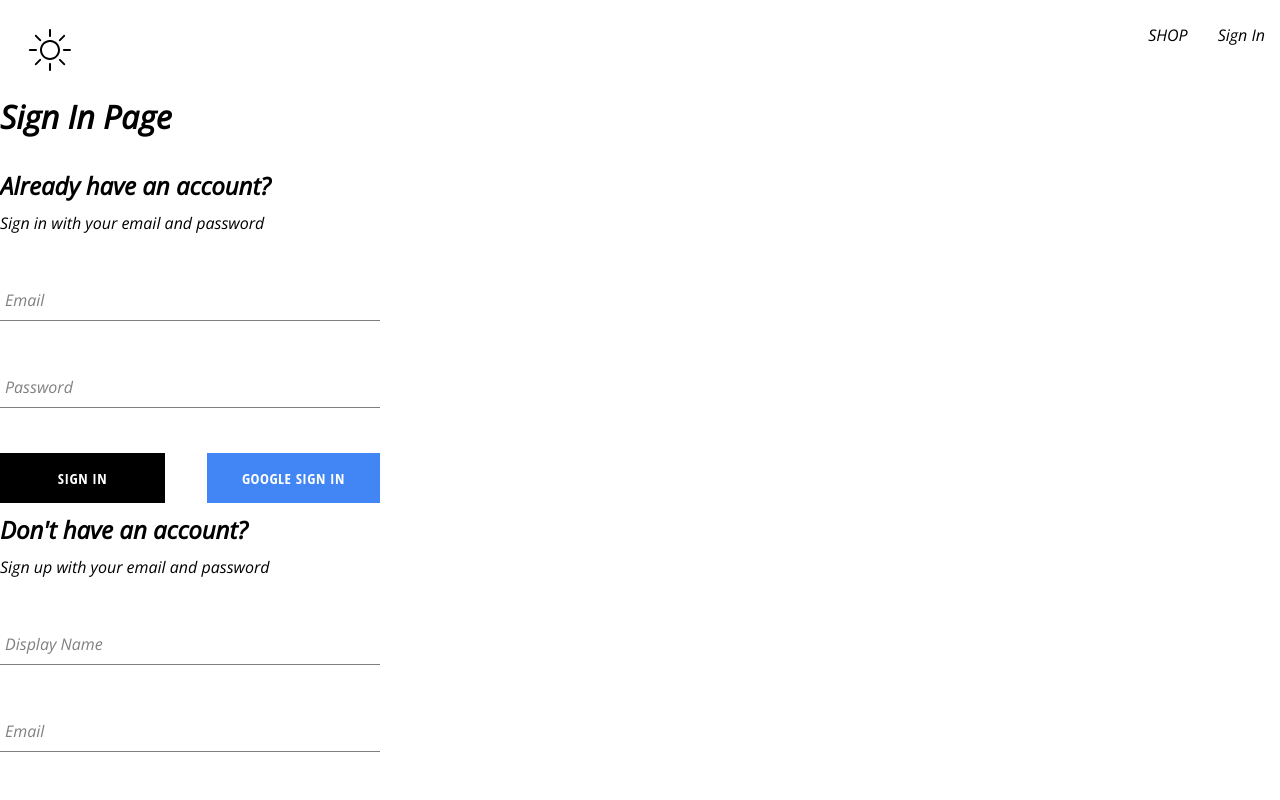
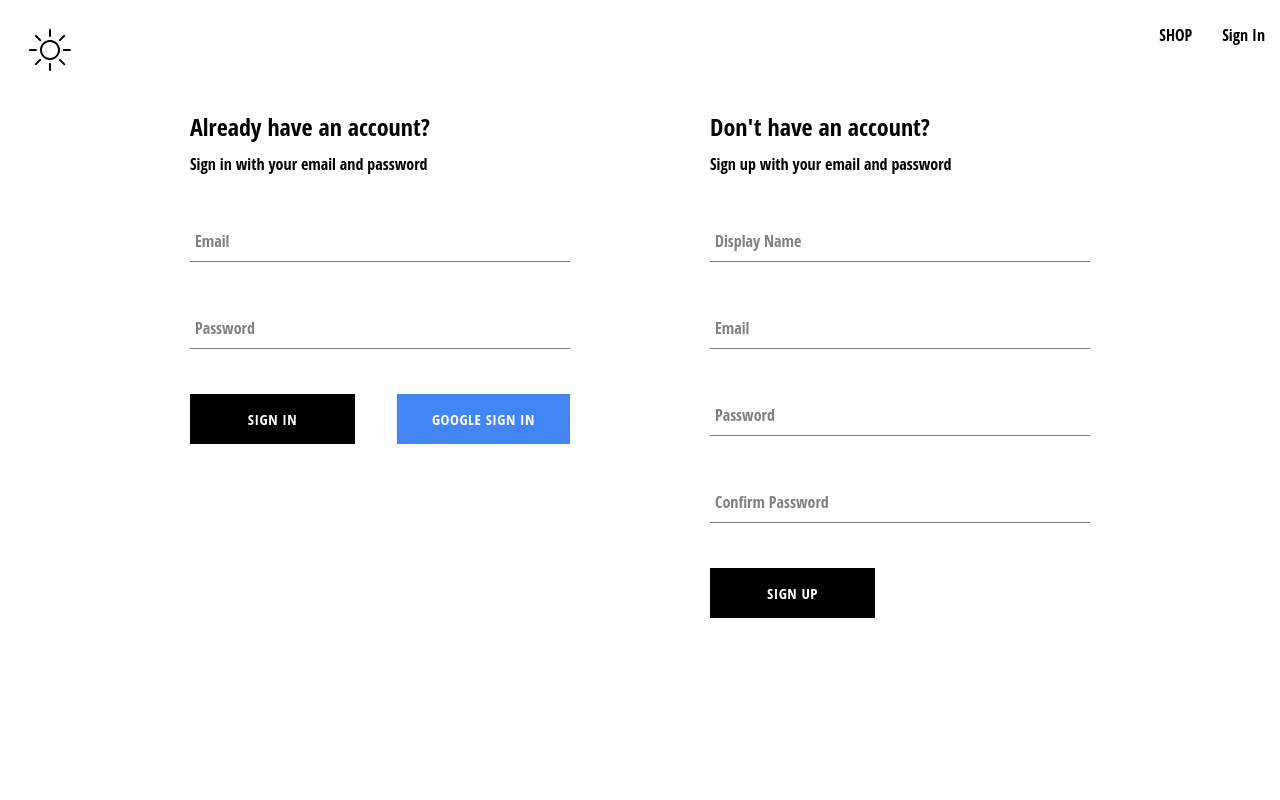
Before and after one commit to lss555/e-com-clothing, a React (Create React App) app: page /auth in a window 1280 px wide. Shown: the top 800 px of the page. Built offline with nearby package versions, Linux system fonts and the light colour scheme.

Commit message:
Styling, completed sign in/up page, auth route

```diff
--- a/src/App.js
+++ b/src/App.js
@@ -2,7 +2,6 @@ import { Routes, Route } from 'react-router-dom';
 import Home from './routes/home/home.component'
 import Navigation from './routes/navigation/navigation.component.jsx'
 import Auth from './routes/auth/auth-component.jsx'
-import SignInForm from './components/sign-in/sign-in-form.jsx'
 
 const Shop = () => {
   return <h1>I'm the shop page</h1>
@@ -11,12 +10,11 @@ const Shop = () => {
 const App = () => {
   return (
     <Routes>
-    <Route path='/' element={<Navigation />}>
-      <Route index element={<Home />}/>
-      <Route path="shop" element={<Shop />}/>
-      <Route path="auth" element={<Auth />}/>
-      <Route path="sign-in-email" element={<SignInForm />}/>
-    </Route>
+      <Route path='/' element={<Navigation />}>
+        <Route index element={<Home />}/>
+        <Route path="shop" element={<Shop />}/>
+        <Route path="auth" element={<Auth />}/>
+      </Route>
     </Routes>
   );
 }
--- a/src/components/button/button.component.jsx
+++ b/src/components/button/button.component.jsx
@@ -1,13 +1,15 @@
-import './button.styles.scss'
+import './button.styles.scss';
 
-const BUTTON_TYPE_CLASSES ={
+const BUTTON_TYPE_CLASSES = {
   google: 'google-sign-in',
-  inverted: 'inverted'
-}
+  inverted: 'inverted',
+};
 
 const Button = ({ children, buttonType, ...otherProps }) => {
   return (
-    <button className={`button-container ${BUTTON_TYPE_CLASSES[buttonType]}`}>
+    <button
+      className={`button-container ${BUTTON_TYPE_CLASSES[buttonType]}`}{...otherProps}
+    >
       {children}
     </button>
   );
--- a/src/components/button/button.styles.scss
+++ b/src/components/button/button.styles.scss
@@ -9,7 +9,8 @@
   background-color: black;
   color: white;
   text-transform: uppercase;
-  font-family: 'Open Sans Condensed'; font-weight: bolder;
+  font-family: 'Open Sans Condensed';
+  font-weight: bolder;
   border: none;
   cursor: pointer;
   display: flex;
--- a/src/components/sign-in/sign-in-form-styles.scss
+++ b/src/components/sign-in/sign-in-form-styles.scss
@@ -1,4 +1,4 @@
-.sign-in-container {
+.sign-up-container {
   display: flex;
   flex-direction: column;
   width: 380px;
@@ -6,9 +6,9 @@
   h2 {
     margin: 10px 0;
   }
+
+  .buttons-container {
+    display: flex;
+    justify-content: space-between;
+  }
 }
-
-.buttons-container {
-  display: flex;
-  justify-content: space-between;
-}
--- a/src/components/sign-in/sign-in-form.jsx
+++ b/src/components/sign-in/sign-in-form.jsx
@@ -13,7 +13,7 @@ import './sign-in-form-styles.scss';
 
 const defaultFormFields = {
   email: '',
-  password: '',
+  password: ''
 };
 
 const SignInForm = () => {
@@ -37,8 +37,8 @@ const SignInForm = () => {
         email,
         password
       );
-      // console.log(response);
-      resetFormFields();
+    console.log(response);
+    resetFormFields();
     } catch (error) {
       switch (error.code) {
         case 'auth/wrong-password':
@@ -83,7 +83,10 @@ const SignInForm = () => {
         />
         <div className='buttons-container'>
           <Button type='submit'>Sign In</Button>
-          <Button type='button' buttonType='google' onClick={signInWithGoogle}>
+
+          <Button
+          type='button'
+          buttonType='google' onClick={signInWithGoogle}>
             Google sign in
           </Button>
         </div>
--- a/src/index.scss
+++ b/src/index.scss
@@ -1,6 +1,6 @@
 body {
   margin: 0;
-  font-family: 'Open Sans', sans-serif;
+  font-family: 'Open Sans Condensed', sans-serif;
   -webkit-font-smoothing: antialiased;
   -moz-osx-font-smoothing: grayscale;
 }
--- a/src/routes/auth/auth-component.jsx
+++ b/src/routes/auth/auth-component.jsx
@@ -1,21 +1,13 @@
-
-import {
-  signInWithGooglePopup, createUserDocumentFromAuth
- } from '../../utils/firebase/firebase.utils.js';
  import SignUpForm from '../../components/sign-up/sign-up-form.component.jsx';
+ import './auth.styles.scss'
 
 import SignInForm from '../../components/sign-in/sign-in-form.jsx';
 
 const Auth = () => {
 
-  const logGoogleUser = async () => {
-    const { user } = await signInWithGooglePopup();
-    const userDocRef = await createUserDocumentFromAuth(user);
-  }
 
   return (
-    <div>
-      <h1>Sign In Page</h1>
+    <div className='authentication-container'>
       <SignInForm />
       <SignUpForm />
     </div>
--- /dev/null
+++ b/src/routes/auth/auth.styles.scss
@@ -0,0 +1,6 @@
+.authentication-container {
+  display: flex;
+  width: 900px;
+  justify-content: space-between;
+  margin: 30px auto;
+}
```
Also changed, not shown: src/routes/navigation/navigations.styles.scss (+14 -6 lines). Lines whose indentation alone changed are shown as unchanged.
